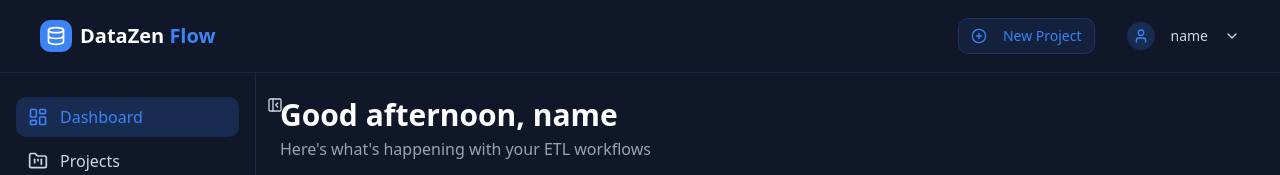
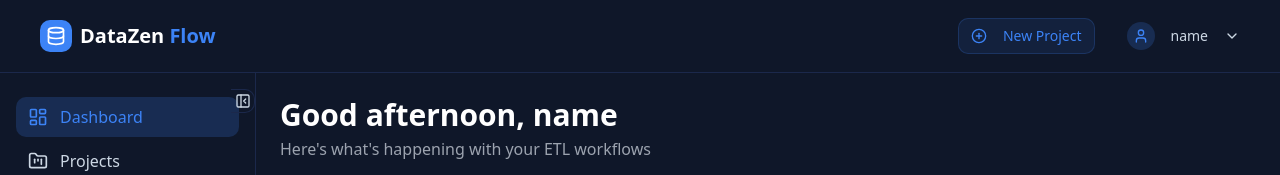
Before and after one commit to KB1629/datazen-connected, a React (Vite) app: page /projects in a window 1280 px wide. Both pictures are taken after typing "name@example.com", "Sample123" into the empty fields and a click on the button "Sign in". Shown: the top 175 px of the page. Built offline with nearby package versions, Linux system fonts and the light colour scheme.

Commit message:
Refactor: Remove overlapping code
Removed redundant code sections to improve code clarity and maintainability.

```diff
--- a/src/components/layouts/DashboardLayout.tsx
+++ b/src/components/layouts/DashboardLayout.tsx
@@ -154,17 +154,19 @@ const DashboardLayout: React.FC<DashboardLayoutProps> = ({
                         z-20 absolute inset-y-0 h-[calc(100vh-65px)] mt-[65px] md:mt-0 md:h-auto
                         ${sidebarCollapsed ? "md:w-20" : "md:w-64"}`}
             >
+              <div className="absolute right-0 top-4 z-30 hidden md:block">
                 <Button
                   variant="ghost"
                   size="icon"
-                className="absolute -right-10 top-3 hidden md:flex bg-sidebar-background text-sidebar-foreground hover:text-white hover:bg-sidebar-accent"
+                  className="h-6 w-6 rounded-l-none rounded-r-md border border-l-0 border-sidebar-border bg-sidebar-background text-sidebar-foreground hover:text-white hover:bg-sidebar-accent"
                   onClick={() => setSidebarCollapsed(!sidebarCollapsed)}
                 >
                   {sidebarCollapsed ?
-                  <PanelLeftOpen className="h-5 w-5" /> :
-                  <PanelLeftClose className="h-5 w-5" />
+                    <PanelLeftOpen className="h-4 w-4" /> :
+                    <PanelLeftClose className="h-4 w-4" />
                   }
                 </Button>
+              </div>
 
               <nav className="mt-6 flex-1">
                 <ul className="space-y-1 px-4">
```
Lines whose indentation alone changed are shown as unchanged.
